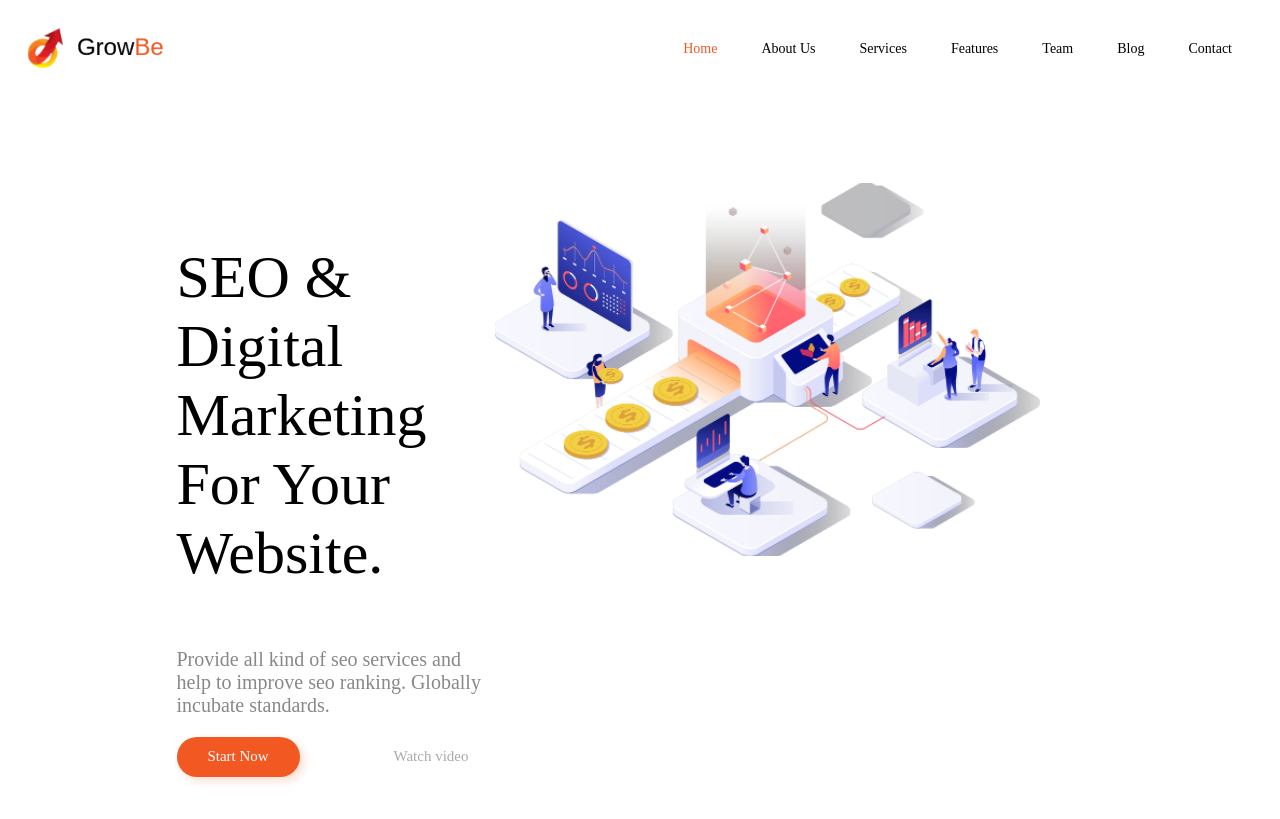
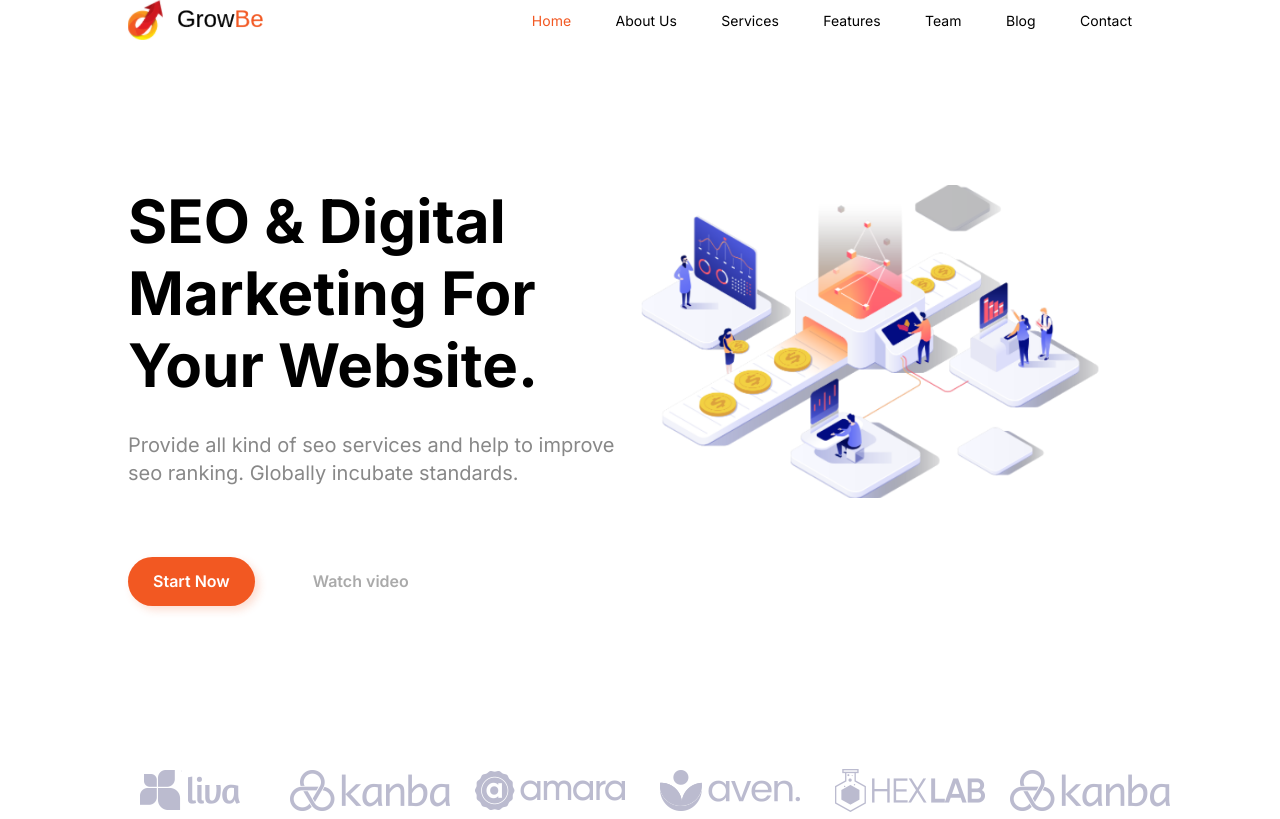
Before and after one commit to KsuKudrina/HTML_CSS_Progect, a plain HTML site: page index.html in a window 1280 px wide. Shown: the top 819 px of the page. Drawn offline with Linux system fonts and the light colour scheme.

Commit message:
homework seminar 4

```diff
--- a/index.html
+++ b/index.html
@@ -5,6 +5,9 @@
     <meta charset="UTF-8" />
     <meta name="viewport" content="width=device-width, initial-scale=1.0" />
     <title>Document</title>
+    <link rel="preconnect" href="https://fonts.googleapis.com">
+    <link rel="preconnect" href="https://fonts.gstatic.com" crossorigin>
+    <link href="https://fonts.googleapis.com/css2?family=Inter:wght@400;600;700&display=swap" rel="stylesheet">
     <link rel="stylesheet" href="style.css" />
 </head>
 
@@ -24,7 +27,7 @@
     </div>
     <div class="top__content">
         <div class="left">
-            <p class="SEO_text">SEO & Digital Marketing For Your Website.</p>
+            <p class="SEO__text">SEO & Digital Marketing For Your Website.</p>
             <p class="text">
                 Provide all kind of seo services and help to improve seo ranking.
                 Globally incubate standards.
@@ -34,10 +37,8 @@
                 <button class="button_right" type="button">Watch video</button>
             </div>
         </div>
+        <img class="right" src="./img/Image.png" alt="unighter" />
 
-        <div class="right">
-            <img src="./img/Image.png" alt="unighter" />
-        </div>
     </div>
 
     <div class="top__logo">
--- a/style.css
+++ b/style.css
@@ -1,17 +1,37 @@
 * {
-  font-family: Gilroy-Bold;
+  margin: 0;
+  padding: 0;
+  text-decoration: none;
+  color: #fff;
+  font-family: 'Inter', sans-serif;
 }
+
 a {
   text-decoration: none;
 }
+
+body {
+  display: flex;
+  flex-direction: column;
+  justify-content: center;
+  align-items: center;
+  max-width: 1600px;
+  margin: auto;
+  width: 80%;
+  gap: 50px;
+}
+
 button {
   border: none;
 }
+
 .header {
-    display: flex;
+  display: inline-flex;
+  width: 100%;
+  flex-direction: row;
   justify-content: space-between;
   align-items: center;
-    padding: 20px;
+  padding: 0px;
 }
 
 .menu {
@@ -22,80 +42,111 @@
 .home_link {
   font-size: 14px;
   font-weight: 400;
-    line-height: 16px;
+  line-height: 17px;
   letter-spacing: 0%;
   text-align: left;
-
   margin: 20px;
-
   color: rgb(0, 0, 0);
 }
+
 .home_link {
   color: rgb(242, 88, 34);
 }
+
 .top__content {
   display: flex;
   justify-content: center;
   align-items: flex-start;
-
   margin-top: 95px;
 }
 
 .left {
-    width: 25%;
+  display: flex;
+  flex-direction: column;
+  align-items: start;
+  gap: 10px;
 }
 
-  .SEO_text {
+.SEO__text {
   color: rgb(0, 0, 0);
   font-size: 60px;
-    font-weight: 400;
-    line-height: -1;
+  font-weight: 700;
+  line-height: 120%;
   letter-spacing: 0%;
   text-align: left;
 }
+
 .text {
   color: rgb(136, 136, 136);
   font-size: 20px;
   font-weight: 400;
-    line-height: -1;
+  line-height: 140%;
+  letter-spacing: 0%;
+  text-align: left;
+  margin: 20px 0px;
+}
+
+.buttons {
+  margin-top: 40px;
+  justify-content: start;
+  display: flex;
+  flex-wrap: wrap;
+  gap: 10px;
+
+}
+
+.button_left,
+.button_right {
+  display: flex;
+  flex-direction: row;
+  align-items: center;
+}
+
+.button_left {
+  justify-content: center;
+  padding: 15px 25px 15px 25px;
+  border-radius: 50px;
+  box-shadow: 4px 4px 8px 0px rgba(242, 88, 34, 0.2);
+  background: rgb(242, 88, 34);
+
+  font-size: 16px;
+  font-weight: 600;
+  line-height: 19px;
   letter-spacing: 0%;
   text-align: left;
 }
 
-  .buttons {
-    display: flex;
-    align-content: center;
-  }
-
-  .button_left,
-  .button_right {
-    font-size: 15px;
-    font-weight: 300;
-    line-height: 2.5;
-    width: 140px;
-  }
-  .button_left {
-    border-radius: 50px;
-    box-shadow: 4px 4px 8px 0px rgba(242, 88, 34, 0.2);
-    background: rgb(242, 88, 34);
-    margin-right: 70px;
-
-    border: rgb(2, 221, 20);
-    color: rgb(255, 255, 255);
-  }
 .button_right {
   color: rgb(170, 170, 170);
   background: rgb(255, 255, 255);
+
+  justify-content: flex-start;
+  padding: 0px;
+  margin: 0px 48px;
+  font-size: 16px;
+  font-weight: 600;
+  line-height: 19px;
+  letter-spacing: 0%;
+  text-align: left;
+}
+
+.right {
+  display: flex;
+  justify-items: center;
+  width: 50%;
 }
 
 .top__logo {
   display: flex;
+  flex-direction: row;
   justify-content: center;
-    margin-top: 200px;
+  align-items: center;
+
+  padding: 100px 0px 100px 0px;
   background: rgb(255, 255, 255);
-    align-items: center;
 }
+
 .imaging__foot {
   size: 50px;
-    margin:10px ;
+  margin: 10px;
 }
```
Also changed, not shown: 1 other file. Lines whose indentation alone changed are shown as unchanged.
